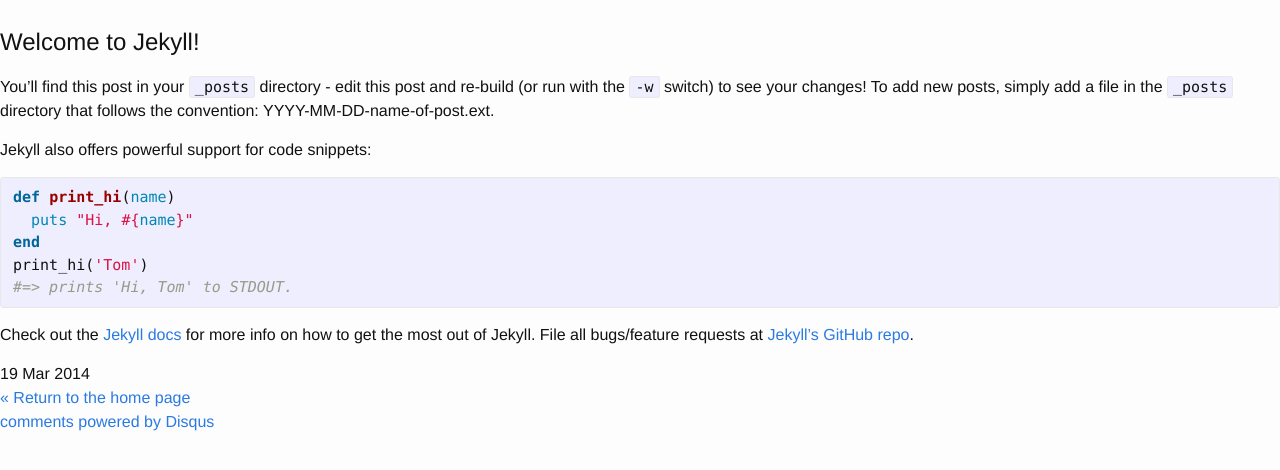
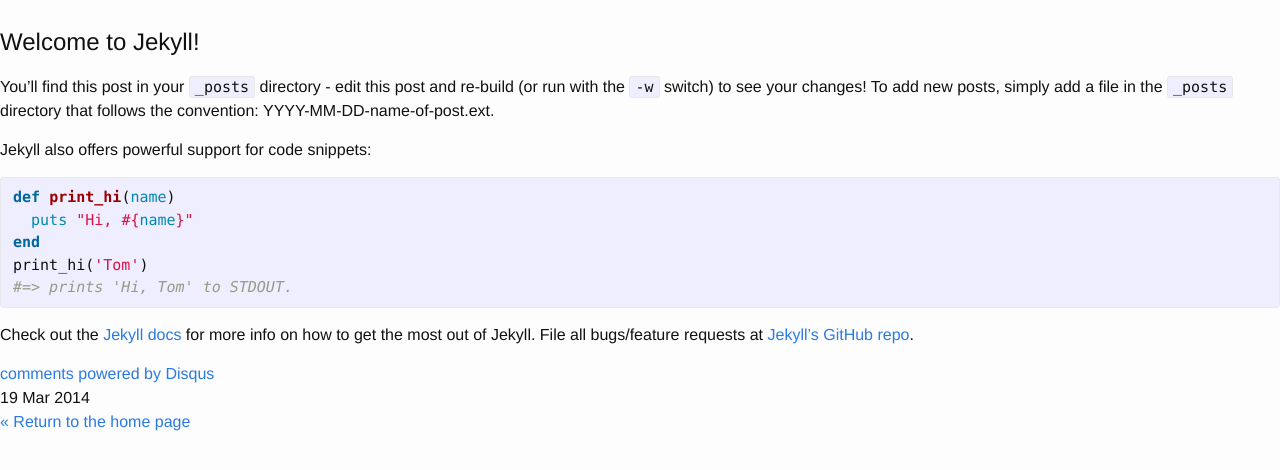
Before and after one commit to hyunjong-lee/hyunjong-lee-prev.github.io, a Jekyll site: the page built from _posts/2014-03-19-welcome-to-jekyll.markdown, in a window 1280 px wide. Shown: the top 470 px of the page. Built offline with Jekyll 4.4.1, drawn with Linux system fonts in a browser that asks for light colours; Markdown is read by kramdown in place of the engine named in the settings; comment, search, counter and statistics services are not loaded.

Commit message:
Disqus for post, not index
go!

```diff
--- a/_layouts/default.html
+++ b/_layouts/default.html
@@ -21,7 +21,6 @@
          </header>
 
          {{ content }}
-         {% include comments.html %}
       </main>
    </body>
 </html>
--- a/_layouts/post.html
+++ b/_layouts/post.html
@@ -5,6 +5,7 @@
 <article>
    <h2>{{ page.title }}</h2>
    {{ content }}
+   {% include comments.html %}
 </article>
 
 <footer>
```
